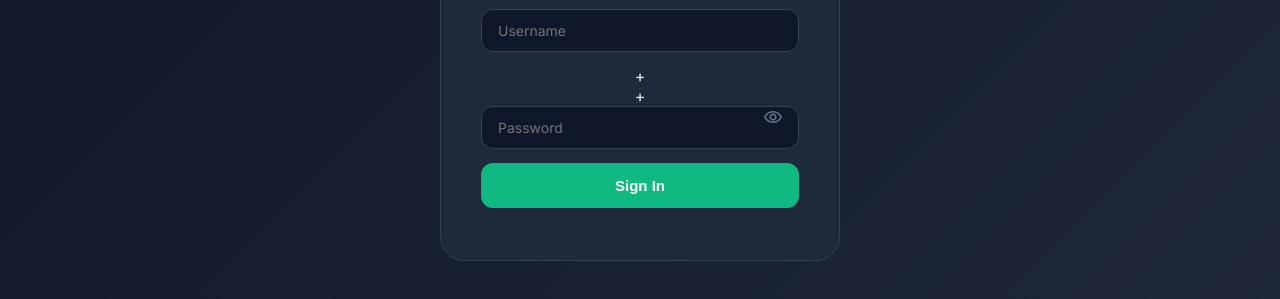
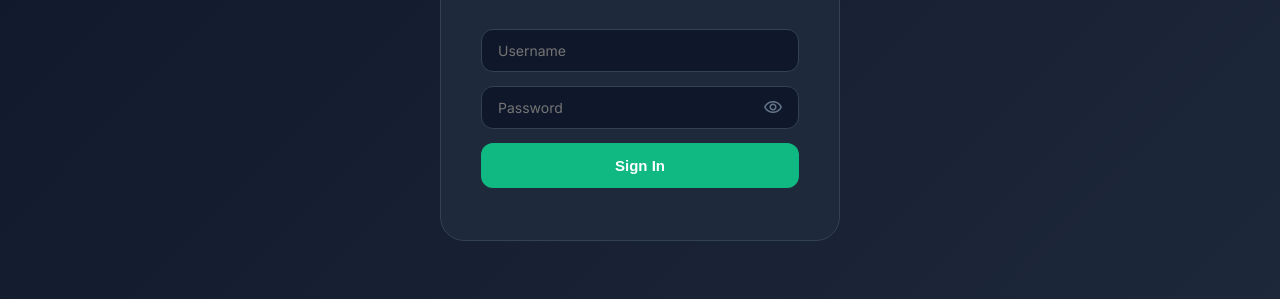
Before and after one commit to skagro3105/SK-Invoice-, a plain HTML site: page index.html in a window 1280 px wide. Shown: the part 347-646 px from the top of the page. Drawn offline with nearby package versions, Linux system fonts and the light colour scheme.

Commit message:
Fix password input field markup in index.html

```diff
--- a/index.html
+++ b/index.html
@@ -51,8 +51,8 @@
       </div>
       <div class="login-sub" style="margin-top:10px">Professional Invoice Builder</div>
       <input id="l-user" class="login-field" placeholder="Username" type="text" autocomplete="username" autocapitalize="none" autocorrect="off" spellcheck="false" />
-+      <div class="login-pass-wrap">
-+        <input id="l-pass" class="login-field" placeholder="Password" type="password" autocomplete="current-password" autocapitalize="none" autocorrect="off" spellcheck="false" />
+      <div class="login-pass-wrap">
+        <input id="l-pass" class="login-field" placeholder="Password" type="password" autocomplete="current-password" autocapitalize="none" autocorrect="off" spellcheck="false" />
         <button type="button" class="pass-toggle-btn" id="pass-toggle-btn" title="Show/Hide Password" aria-label="Show or hide password" aria-pressed="false">
           <span class="material-symbols-outlined" id="pass-toggle-icon">visibility</span>
         </button>
```
